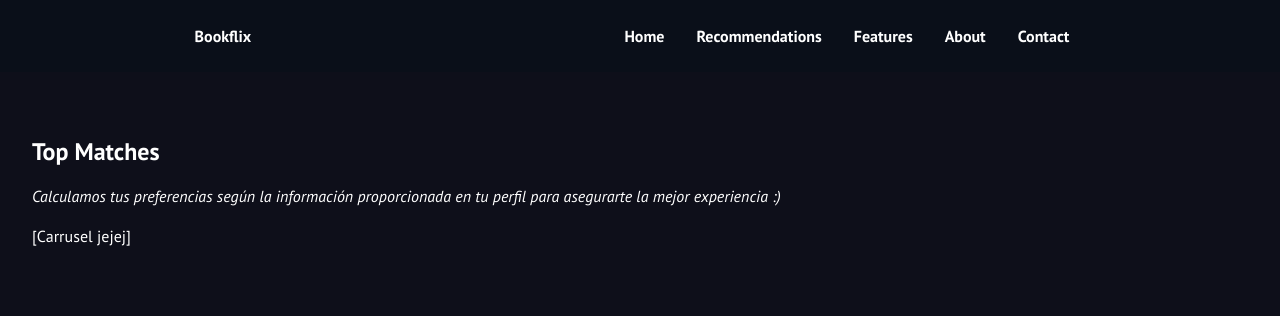
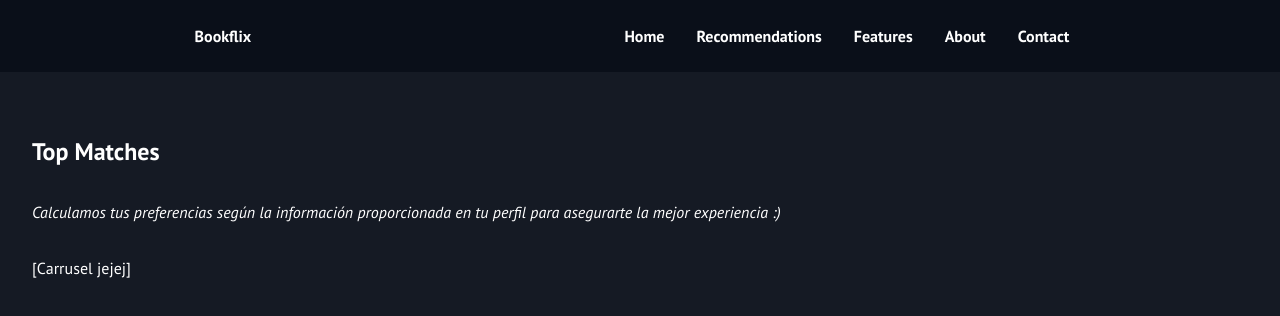
Before and after one commit to Antxnszn/BookFlix, a React (Vite) app: page /recommendations in a window 1280 px wide. Shown: the top 316 px of the page. Built offline with nearby package versions, Linux system fonts and the light colour scheme; the HTML template or start-up script is replaced by a standard one; a web font is replaced by a local one.

Commit message:
padding 1rem -> 2rem

```diff
--- a/src/styles/style.css
+++ b/src/styles/style.css
@@ -27,10 +27,11 @@ html, body {
 
 .contenedor-1 {
     padding: 4rem 2rem; /* top-bottom, left-right */
+    background-color: #151a24;
 }
 
 .contenedor-1 p {
-    margin-top: 1rem;
+    margin-top: 2rem;
 }
 
 .nav {
```
